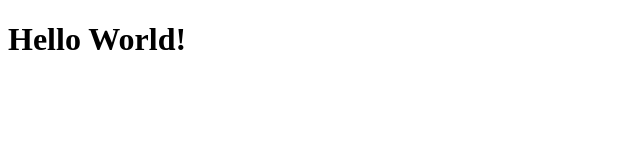
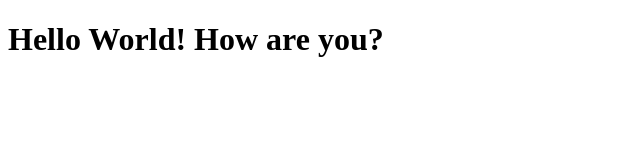
Before and after one commit to Raj270194/Sample.html, a plain HTML site: page index.html in a window 1280 px wide. Shown: the whole page, without its empty margins (0-640 px from the left). Drawn offline with Linux system fonts and the light colour scheme.

Commit message:
third  commit

```diff
--- a/index.html
+++ b/index.html
@@ -8,6 +8,8 @@
     </title>
 </head>
 <body>
-    <h1>Hello World!</h1>
+    <h1>Hello World!
+        How are you?
+    </h1>
 </body>
 </html>
```
